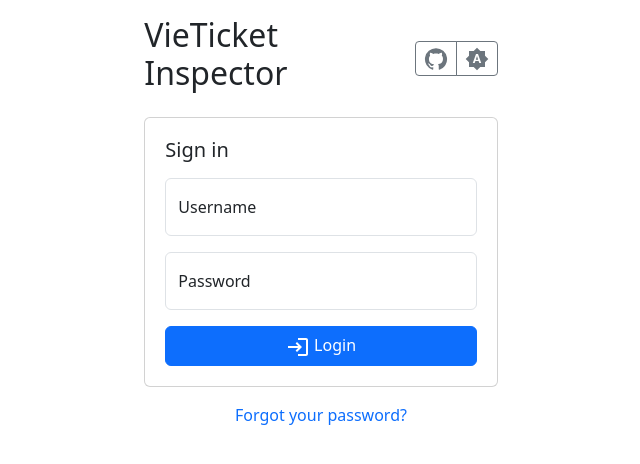
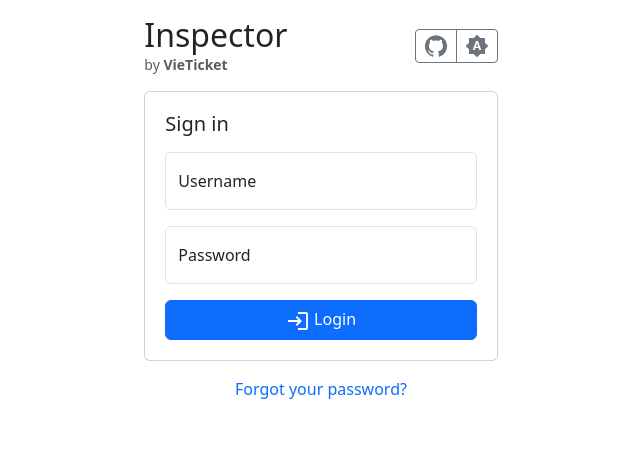
Before and after one commit to isoamyl50/vieticket-inspector-pwa, a React (Vite) app: page /auth/login in a window 1280 px wide. Shown: the top 464 px of the page, without its empty margins (319-959 px from the left). Built offline with nearby package versions, Linux system fonts and the light colour scheme; no server answers.

Commit message:
chore: Update app layout and footer link styles

```diff
--- a/src/components/AuthForm.tsx
+++ b/src/components/AuthForm.tsx
@@ -44,13 +44,20 @@ const AuthForm: React.FC<AuthFormProps> = ({ error, setError, isLoading, onLogin
         <>
             <Row className="justify-content-center">
                 <Col xs={12} sm={8} md={6} lg={4}>
+
                     <header className="d-flex justify-content-between align-items-center mb-3">
-                        <h2>VieTicket Inspector</h2>
-                        <ButtonGroup size='sm'>
+                        <div>
+                            <h2 className='mb-0'>
+                                Inspector
+                            </h2>
+                            <figcaption className="text-muted small mt-0 fw-light">by <a className='fw-semibold text-decoration-none text-muted' href='https://www.vieticket.io.vn/' target='_blank'>VieTicket</a></figcaption>
+                        </div>
+                        <ButtonGroup className='text-end' size='sm'>
                             <Button variant='outline-secondary' aria-label='Check out the GitHub Repository' title='Check out the GitHub Repository' href='https://github.com/isoamyl50/vieticket-inspector-pwa' target='_blank' rel='noopener noreferrer'><GitHubIcon /></Button>
                             <ThemeButton cycleTheme={cycleTheme} userPref={userPref} />
                         </ButtonGroup>
                     </header>
+
 
                     {error && <Alert variant="info" className='mb-3'>{error}</Alert>}
                     <Card className='p-1 container'>
--- a/src/components/CheckIn.tsx
+++ b/src/components/CheckIn.tsx
@@ -42,7 +42,7 @@ const CheckIn: React.FC<CheckInProps> = ({ onQrScan, ticketDetails, error, isLoa
         <div>
             <header className="d-flex justify-content-between align-items-center mb-3">
                 <h2>Check-In</h2>
-                <ButtonGroup size='sm'>
+                <ButtonGroup size='sm' className='text-end'>
                     <ThemeButton userPref={userPref} cycleTheme={cycleTheme} />
                     <Button aria-label='Help' title='Help' variant="outline-secondary" onClick={() => window.open('https://docs.vieticket.io.vn/check-in/checkin_using_pwa', '_blank')}><HelpOutlineIcon /></Button>
                     <Button aria-label='Log Out' title='Log Out' variant="outline-secondary" className='btn-logout' onClick={handleLogout} style={{ color: 'var(--bs-danger)' }}><LogoutIcon /></Button>
```
